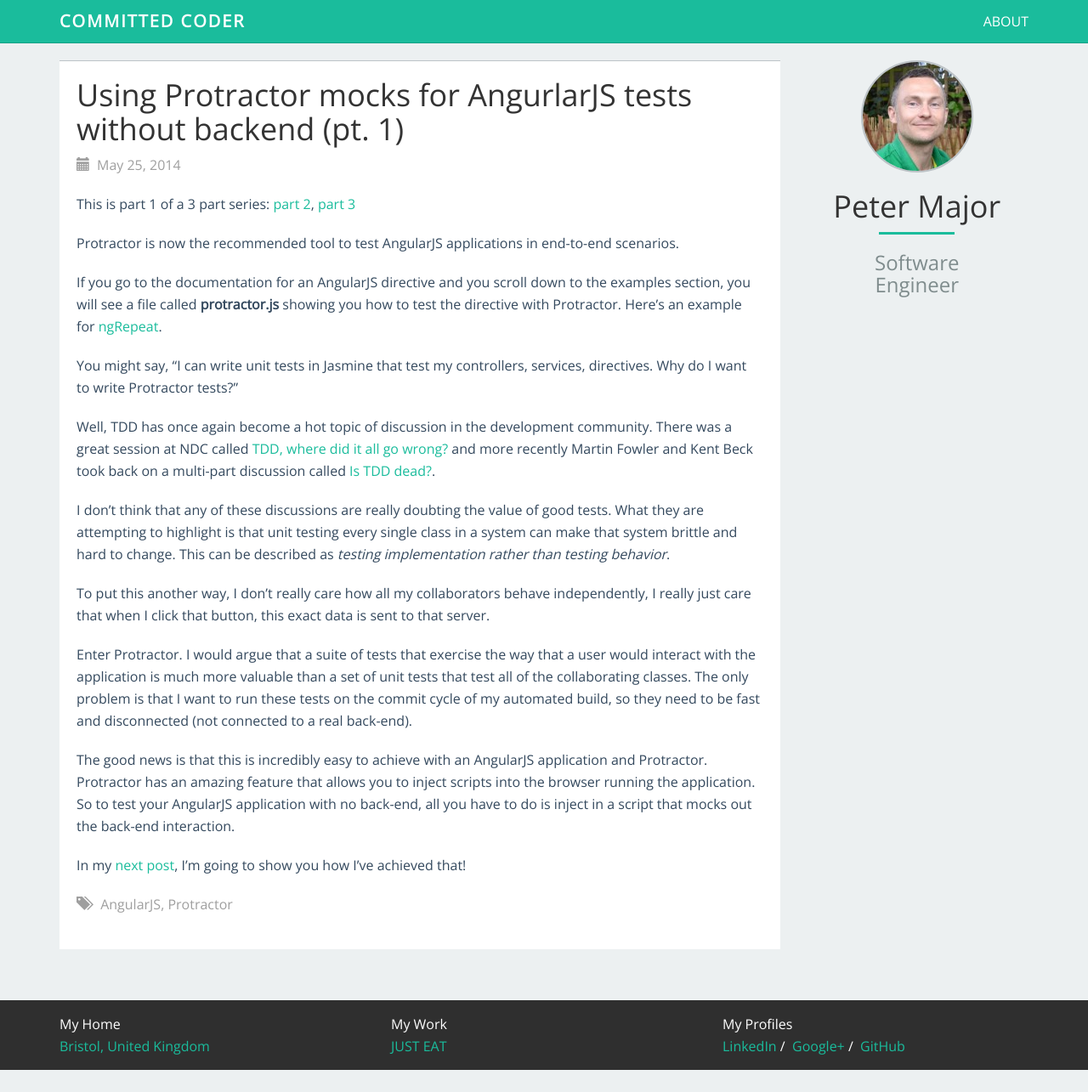
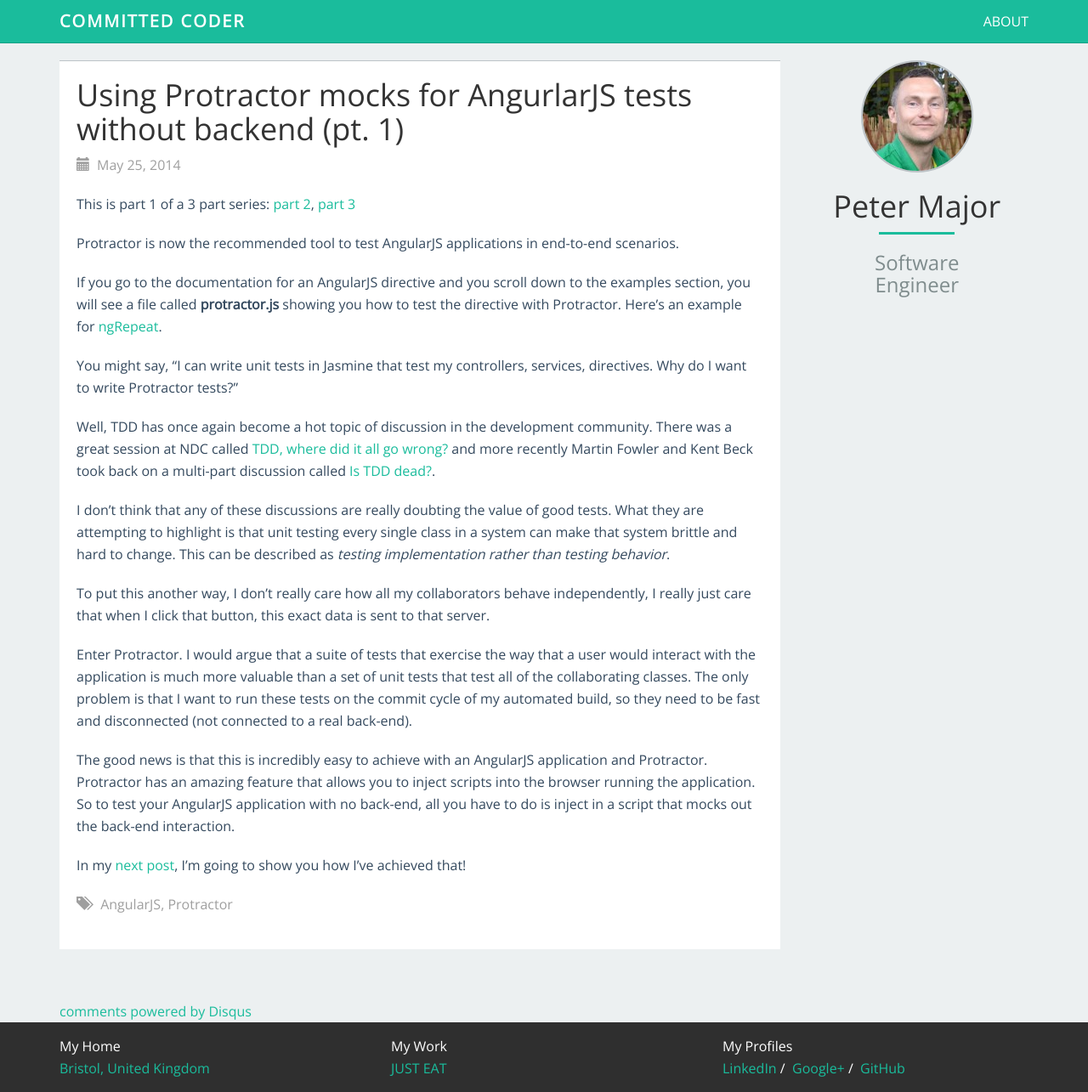
Before and after one commit to petermajor/petermajor.github.io, a Jekyll site: the page built from _posts/2014-05-25-using-protractor-mocks-pt-1.md, in a window 1280 px wide. Shown: the whole page at 85% size. Built offline with Jekyll 4.4.1, drawn with Linux system fonts in a browser that asks for light colours; nearby versions of some CDN libraries; comment, search, counter and statistics services are not loaded; before the commit the page ends 1259 px from its top, so only the background shows below that.

Commit message:
re-enable disqus

```diff
--- a/_layouts/post.html
+++ b/_layouts/post.html
@@ -21,4 +21,20 @@
 			{% include sidebar.html %}
 		</div>
 	</div>
+	{% if site.enable_discus == true and page.comments == true %}
+	<div class="row">
+		<div class="col-md-9 col-sm-12">
+		    <div id="disqus_thread"></div>
+		    <script type="text/javascript">
+			var disqus_shortname = 'committedcoder';
+			(function() {
+			    var dsq = document.createElement('script'); dsq.type = 'text/javascript'; dsq.async = true;
+			    dsq.src = '//' + disqus_shortname + '.disqus.com/embed.js';
+			    (document.getElementsByTagName('head')[0] || document.getElementsByTagName('body')[0]).appendChild(dsq);
+			})();
+		    </script>
+		    <a href="http://disqus.com" class="dsq-brlink">comments powered by <span class="logo-disqus">Disqus</span></a>
+		</div>
+	</div>
+	{% endif %}
 </div>
```
